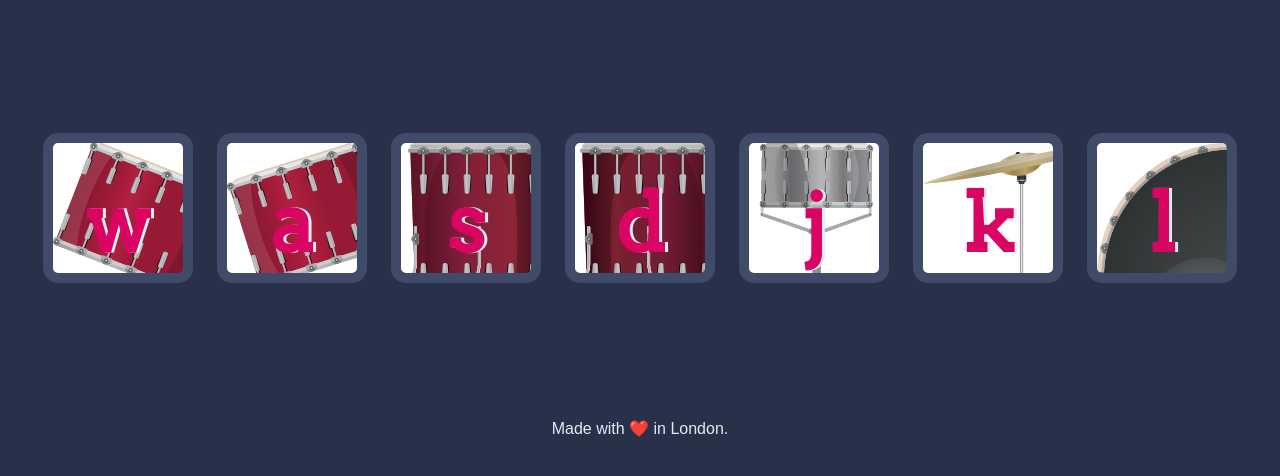
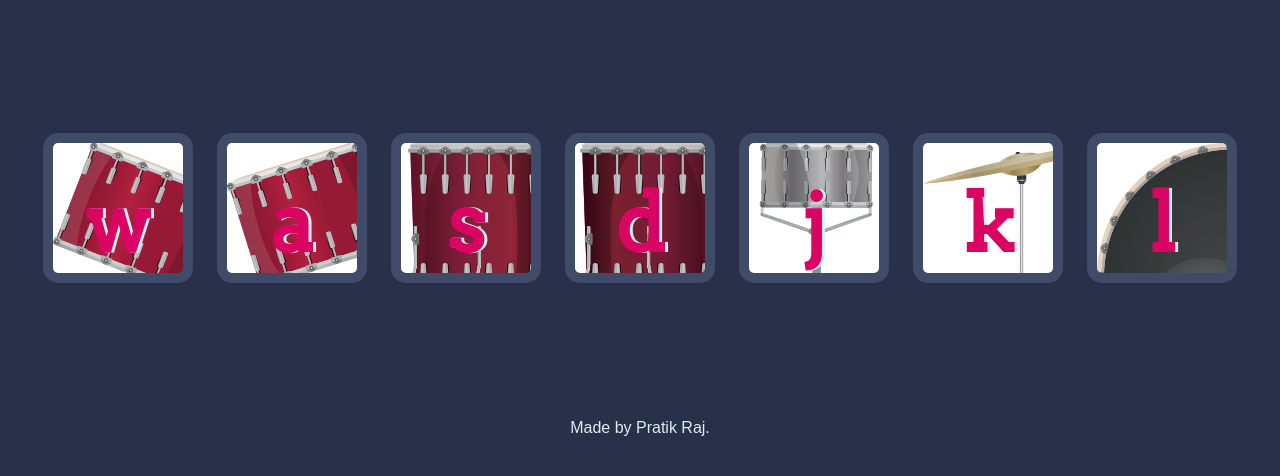
Before and after one commit to pratik20gb/Drum-kit, a plain HTML site: page index.html in a window 1280 px wide. Shown: the part 156-632 px from the top of the page. Drawn offline with Linux system fonts and the light colour scheme.

Commit message:
Update index.html

```diff
--- a/index.html
+++ b/index.html
@@ -24,7 +24,7 @@
 <script src="index.js" charset="utf-8"></script>
 
 <footer>
-  Made with ❤️ in London.
+  Made by Pratik Raj.
 </footer>
 </body>
 </html>
```
